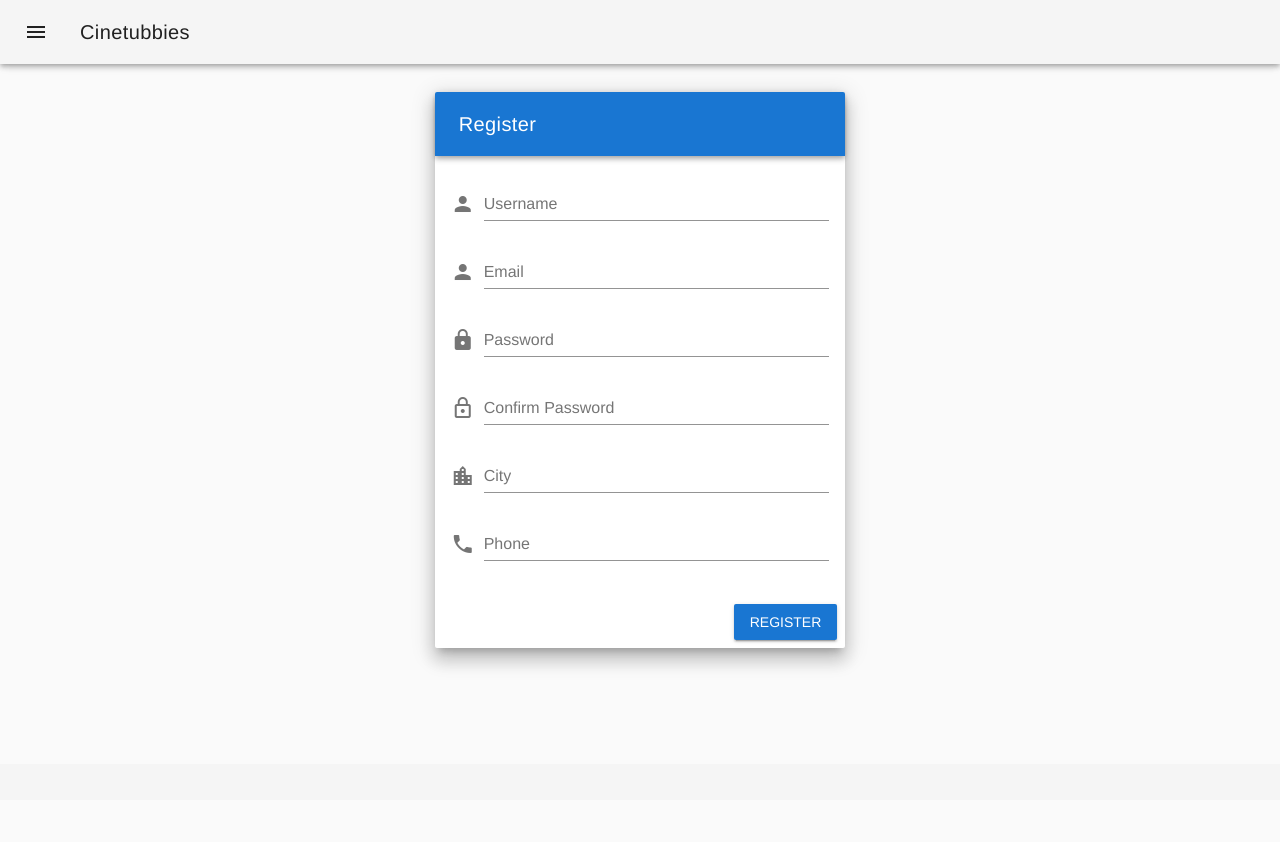
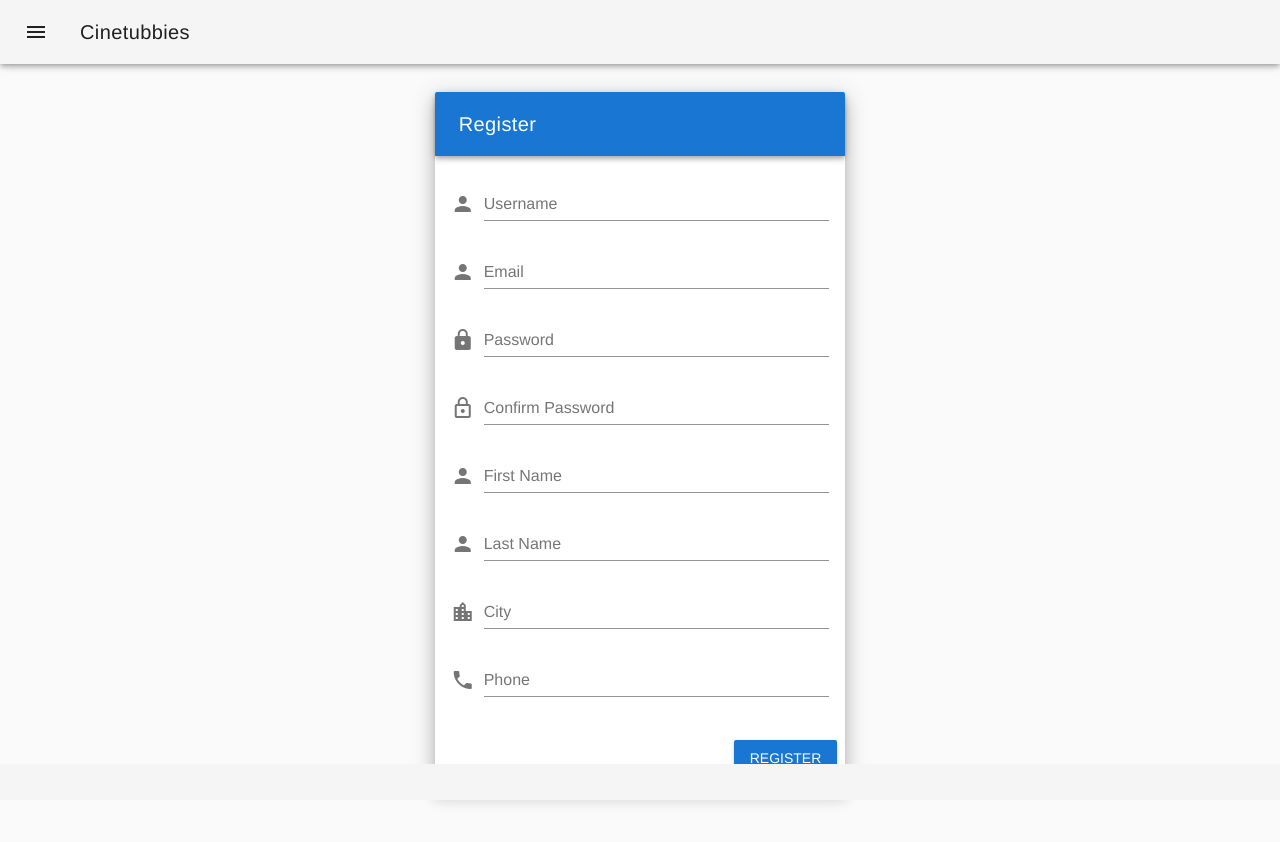
Before and after one commit to Pseudonick47/cinetubbies, a Vue app in the folder frontend/: page /register in a window 1280 px wide. Shown: the top 842 px of the page. Built offline with nearby package versions, Linux system fonts and the light colour scheme.

Commit message:
add first and last name to register

```diff
--- a/frontend/src/components/Register.component.vue
+++ b/frontend/src/components/Register.component.vue
@@ -49,12 +49,34 @@
             />
             <v-text-field
               v-validate="'required|confirmed:password'"
-              v-model="formData.passwordConfirm"
+              v-model="formData.password_confirm"
               :error-messages="errors.collect('password confirm')"
               prepend-icon="lock_outline"
               label="Confirm Password"
               type="password"
               data-vv-name="password confirm"
+              required
+            />
+            <v-text-field
+              v-validate="'required'"
+              v-model="formData.first_name"
+              :error-messages="errors.collect('first name')"
+              prepend-icon="person"
+              name="firstname"
+              label="First Name"
+              type="text"
+              data-vv-name="first name"
+              required
+            />
+            <v-text-field
+              v-validate="'required'"
+              v-model="formData.last_name"
+              :error-messages="errors.collect('last name')"
+              prepend-icon="person"
+              name="lastname"
+              label="Last Name"
+              type="text"
+              data-vv-name="last name"
               required
             />
             <v-text-field
@@ -112,7 +134,9 @@ export default {
       formData: {
         username: '',
         password: '',
-        passwordConfirm: '',
+        last_name: '',
+        first_name: '',
+        password_confirm: '',
         email: '',
         city: '',
         phone: '',
@@ -122,8 +146,14 @@ export default {
   },
   methods: {
     submit() {
-      AuthController.register(this.formData).catch(() => {
-        this.$alert.error('Username already taken');
+      this.$validator.validateAll().then((result) => {
+        if (result) {
+          AuthController.register(this.formData).catch(() => {
+            this.$alert.error('Username already taken');
+          });
+          return;
+        }
+        this.$alert.error('Check fields!');
       });
     }
   }
```
